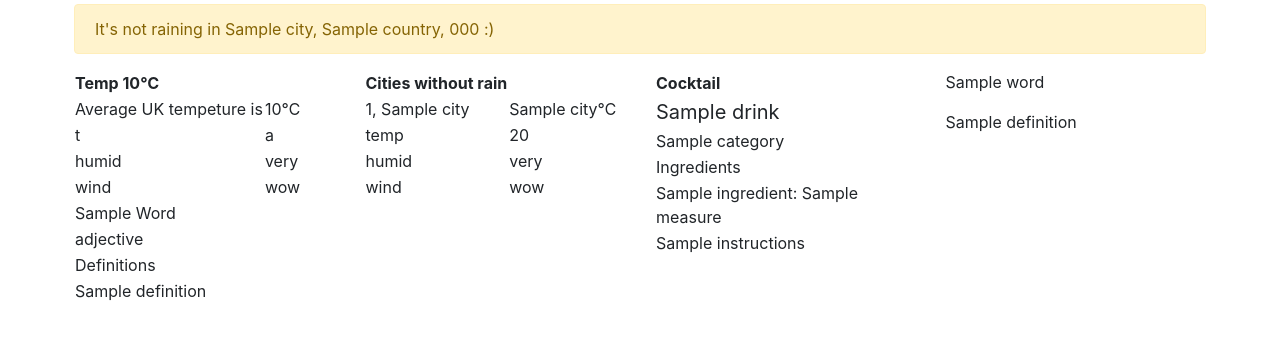
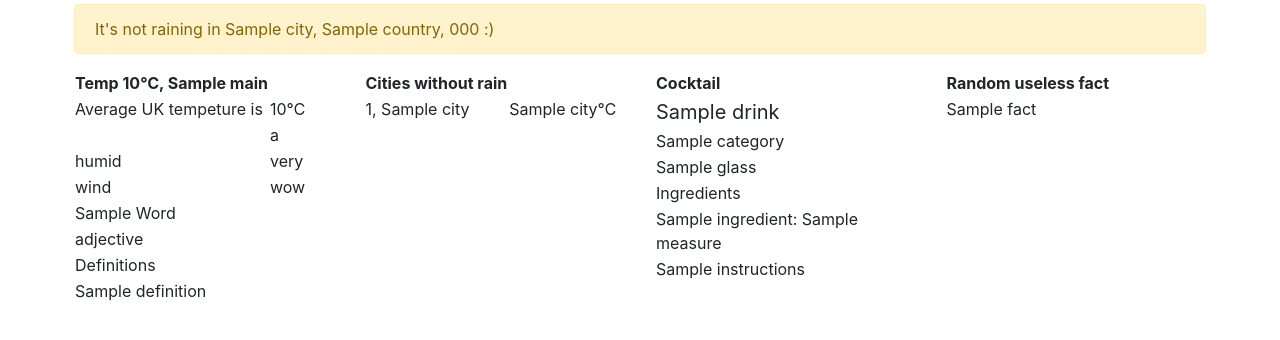
Before and after one commit to armankiran/weatherd, a Flask app: template templates/weatherd.html in a window 1280 px wide. Shown: the part 66-406 px from the top of the page. Run offline with Flask 2, Linux system fonts and the light colour scheme; the template is opened without the code that fills it: most values are stand-ins (such as "Sample title", 1, 10 or a date in 2020); some libraries are stand-ins or nearby versions.

Commit message:
added pubs.db

```diff
--- a/app.py
+++ b/app.py
@@ -1,5 +1,5 @@
 from flask import Flask, redirect, render_template, request, url_for
-from helpers import getcity, getloc, getpostcode, getweather, getall, getdrink, getword
+from helpers import getcity, getloc, getpostcode, getweather, getall, getdrink, getword, getfact, getpubs
 import requests
 import csv
 
@@ -31,6 +31,8 @@ def weather():
     print(location)
     return render_template("weather.html", rain=rain, random_postcode=random_postcode)
 
+
+
 @app.route("/weatherd", methods=['GET', 'POST'])
 def weatherd():
     '''get postcode from url and return location and weather data'''
@@ -48,7 +50,9 @@ def weatherd():
         city_rain_list = getall(weather['temp'])[2]
         drink = getdrink()
         word = getword()
-    return render_template("weatherd.html", location=location, weather=weather, average_temp=average_temp, postcode=postcode, rain=rain, city_rain_list=city_rain_list, drink=drink, word=word)
+        fact = getfact()
+        pubs = getpubs(postcode)
+    return render_template("weatherd.html", location=location, weather=weather, average_temp=average_temp, postcode=postcode, rain=rain, city_rain_list=city_rain_list, drink=drink, word=word, fact=fact, pubs=pubs)
 
 
 
--- a/templates/weatherd.html
+++ b/templates/weatherd.html
@@ -22,7 +22,7 @@
                 <table>
                     <thead>
                         <tr>
-                            <th>Temp {{ weather.temp | round }}&#8451</th>
+                            <th>Temp {{ weather.temp | round }}&#8451, {{weather.main}}</th>
                         </tr>
                     </thead>
                     <tbody>
@@ -31,7 +31,7 @@
                             <td>{{ average_temp | round}}&#8451</td>
                         </tr>
                         <tr>
-                            <td>t</td>
+                            <td>  </td>
                             <td>a</td>
                         </tr>
                         <tr>
@@ -78,18 +78,6 @@
                             <td>{{ city[2] }}&#8451</td>
                         </tr>
                         {% endfor %}
-                        <tr>
-                            <td>temp</td>
-                            <td>20</td>
-                        </tr>
-                        <tr>
-                            <td>humid</td>
-                            <td>very</td>
-                        </tr>
-                        <tr>
-                            <td>wind</td>
-                            <td>wow</td>
-                        </tr>
                     </tbody>
                 </table>
             </div>
@@ -108,6 +96,9 @@
                             <td> {{ drink.category }} </td>
                         </tr>
                         <tr>
+                            <td> {{ drink.glass }}</td>
+                        </tr>
+                        <tr>
                             <td>Ingredients</td>
                         </tr>
                         {% for ingredient, measure in drink.ingredients.items() %}
@@ -121,9 +112,18 @@
                     </tbody>
                 </table>
             </div>
-            <div class="table-responsive col-md-2">
-                <p>{{ word.word }}</p>
-                <p>{{word.definitions.0.definition}}</p>
+            <div class="table-responsive col-md-3">
+                <table>
+                    <thead>
+                        <tr>
+                            <th>Random useless fact</th>
+                        </tr>
+                    </thead>
+                    <tbody>
+                        <tr>
+                            <td>{{ fact }}</td>
+                        </tr>
+                </table>
             </div>
         </div>
 
```
Also changed, not shown: helpers.py (+30 -6 lines), 1 other file.
